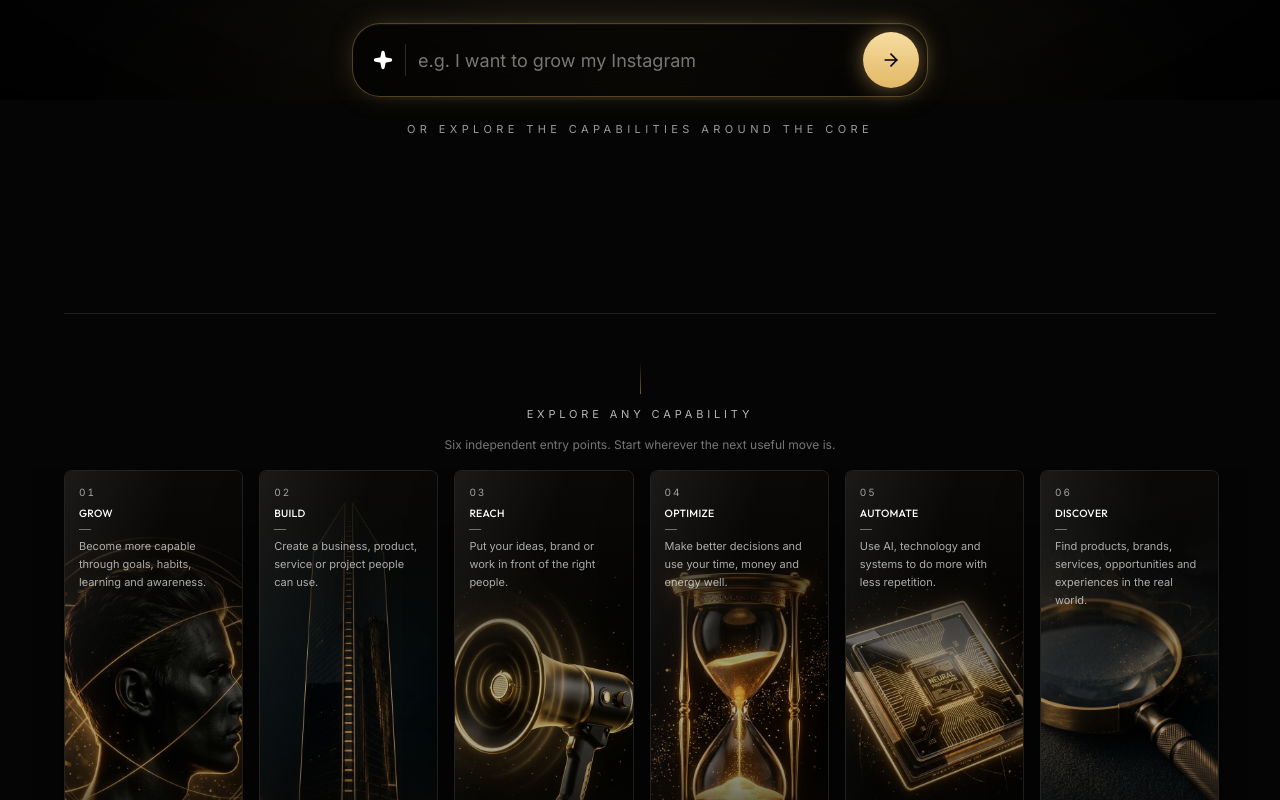
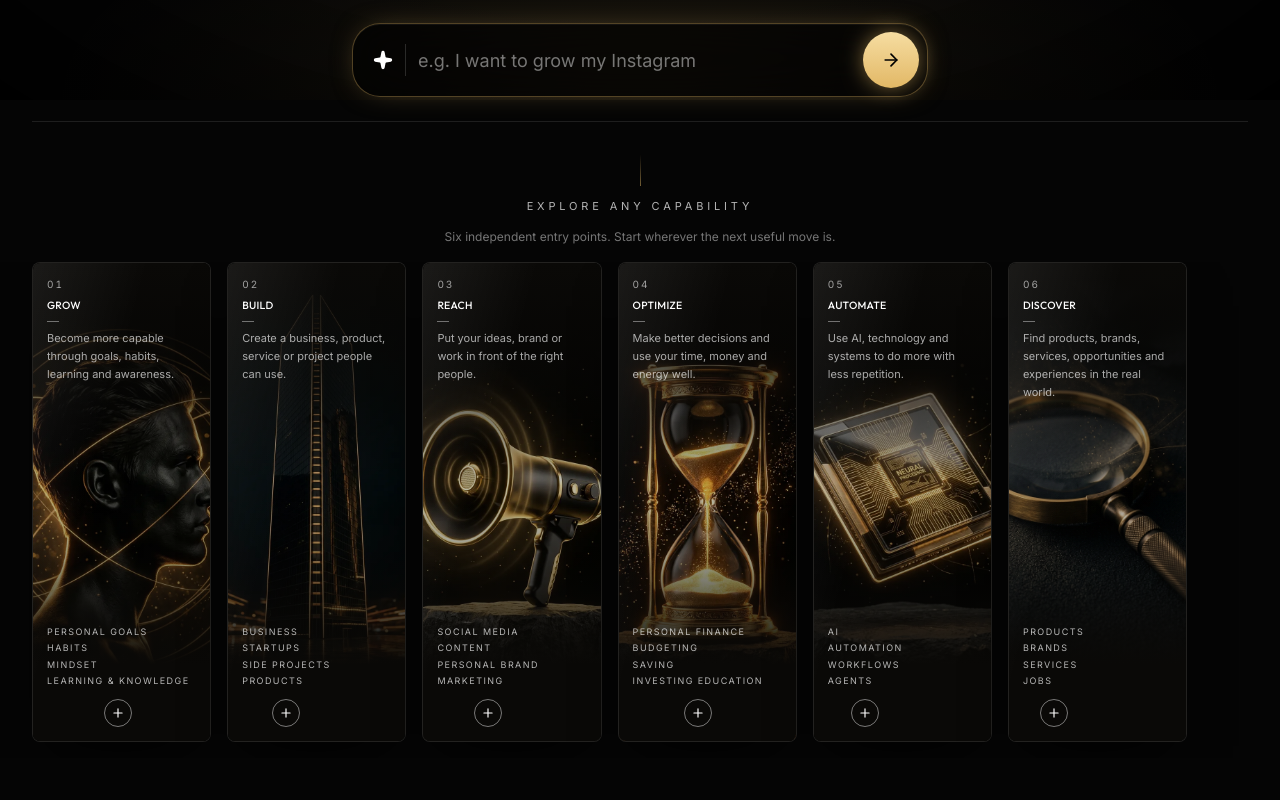
Before and after one commit to ruiprego/bofyt.ai-, a Next.js app: page / in a window 1280 px wide. Shown: the part 700-1500 px from the top of the page. Built offline with nearby package versions, Linux system fonts and the light colour scheme.

Commit message:
Place capability rail after goal input

```diff
--- a/components/bofyt/center-stage.tsx
+++ b/components/bofyt/center-stage.tsx
@@ -157,6 +157,15 @@ export function CenterStage({
             />
           )}
 
+          {!result && (
+            <section
+              aria-label="Independent capability entry points"
+              className="w-full border-t border-white/10 pt-6 lg:pt-8"
+            >
+              {explore}
+            </section>
+          )}
+
           <div className="flex w-full flex-col items-center empty:hidden lg:min-h-32">
             <AnimatePresence mode="wait" initial={false}>
               {result ? (
@@ -175,27 +184,31 @@ export function CenterStage({
                 <GoalEcho key="echo" goal={goal.trim()} categoryTitle={category?.title} />
               ) : category ? (
                 <CoreReply key={`reply-${category.id}`} category={category} onPickPrompt={onPickPrompt} />
-              ) : (
-                <motion.p
-                  key="hint"
-                  initial={{ opacity: 0 }}
-                  animate={{ opacity: 1 }}
-                  exit={{ opacity: 0 }}
-                  className="hidden text-[11px] uppercase tracking-[0.4em] text-white/60 lg:block"
-                >
-                  Or explore the capabilities around the core
-                </motion.p>
-              )}
+              ) : null}
             </AnimatePresence>
           </div>
         </>}
 
+        {result && !isSearch && (
+          <section
+            aria-label="Independent capability entry points"
+            className="w-full border-t border-white/10 pt-6 lg:pt-8"
+          >
+            {explore}
+          </section>
+        )}
+
         {!isSearch && returning}
       </section>
 
-      <section className="mt-12 w-full max-w-6xl border-t border-white/10 pt-10 lg:mt-16 lg:pt-12" aria-label="Independent capability entry points">
-        {explore}
-      </section>
+      {isSearch && (
+        <section
+          className="mt-12 w-full max-w-6xl border-t border-white/10 pt-10 lg:mt-16 lg:pt-12"
+          aria-label="Independent capability entry points"
+        >
+          {explore}
+        </section>
+      )}
     </div>
   )
 }
```
